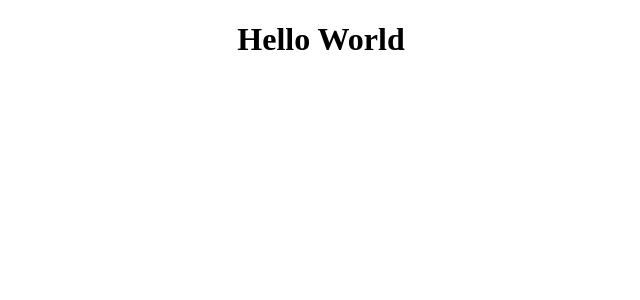
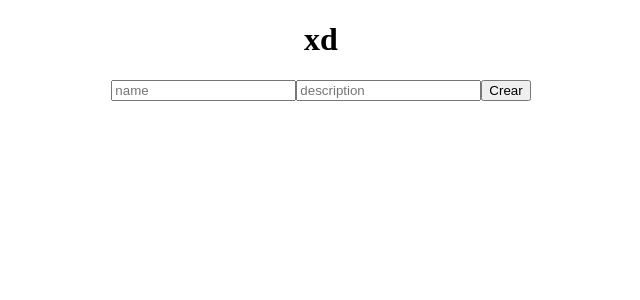
Before and after one commit to sebapkfd/post-app, a React (Create React App) app in the folder client/: page / in a window 1280 px wide. Shown: the top 300 px of the page, without its empty margins (319-959 px from the left). Built offline with nearby package versions, Linux system fonts and the light colour scheme.

Commit message:
Added post functionality from form in the client

```diff
--- a/client/src/App.js
+++ b/client/src/App.js
@@ -1,9 +1,26 @@
+import React, {useEffect, useState} from 'react'
+import Input from './components/Input';
 import './App.css';
 
 function App() {
+  const [posts, setPosts] = useState([]);
+
+  const getData = async () => {
+    try {
+      const data = await fetch('http://localhost:5000/', {mode: 'cors'});
+      const dataJson = await data.json();
+      setPosts([...dataJson])
+      console.log(dataJson);
+      return 'xd';
+    } catch (error) {
+      console.log(error);
+    }
+  }
+
   return (
     <div className="App">
-      <h1>Hello World</h1>
+      <h1>{'xd'}</h1>
+      <Input/>
     </div>
   );
 }
--- /dev/null
+++ b/client/src/components/Input.js
@@ -0,0 +1,46 @@
+import React, { useState } from 'react';
+
+const Input = () => {
+
+    const [name, setName] = useState('');
+    const [description, setDescription] = useState('')
+
+    const onSubmitForm = async (e) => {
+        e.preventDefault();
+        try {
+            const body = {name, description}
+            const response = await fetch('http://localhost:5000/', {
+                method: 'POST',
+                headers: {"Content-Type": "application/json"},
+                body: JSON.stringify(body)
+            })
+            console.log("Post created");
+        } catch (error) {
+            console.log(error);
+        }
+    }
+
+    return (
+        <div className="input">
+            <form onSubmit={onSubmitForm}>
+                <input
+                    type="text"
+                    name="name"
+                    placeholder="name"
+                    value={name}
+                    onChange={e => setName(e.target.value)}
+                />
+                <input
+                    type="text"
+                    name="description"
+                    placeholder="description"
+                    value={description}
+                    onChange={e => setDescription(e.target.value)}
+                />
+                <button>Crear</button>
+            </form>
+        </div>
+    )
+}
+
+export default Input;
```
Also changed, not shown: 2 other files (tests, documents, lock files or other folders).
